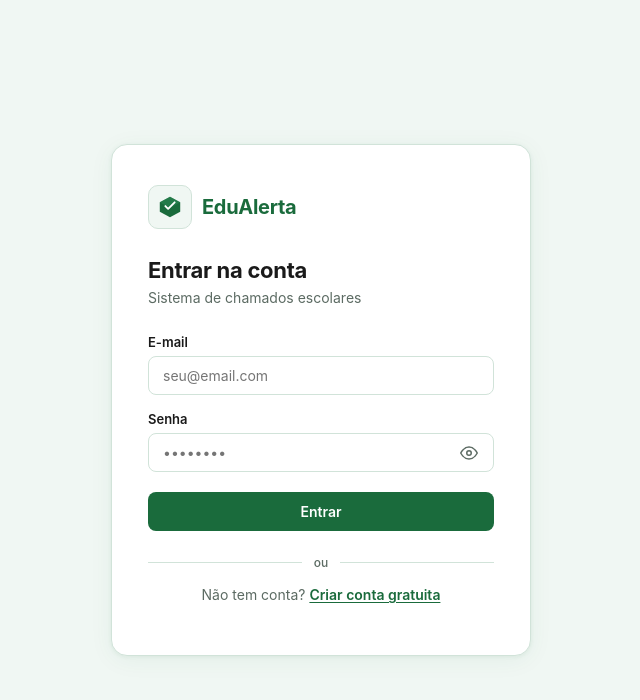
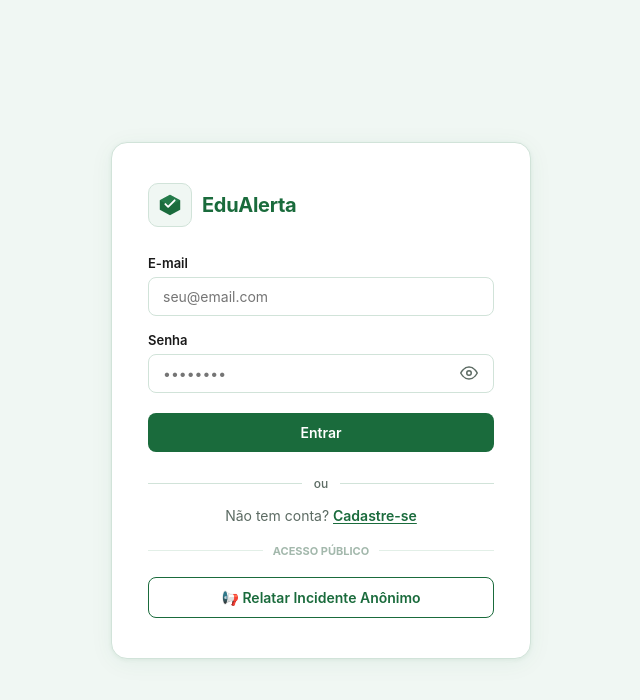
Before and after one commit to aleatorio101/AEP-5S-2BIM, a React app in the folder frontend/: page / in a window 1280 px wide. Shown: the top 700 px of the page, without its empty margins (319-959 px from the left). Built offline with nearby package versions, Linux system fonts and the light colour scheme; the HTML template or start-up script is replaced by a standard one.

Commit message:
implementa login anonimo e fixes diversos no login

```diff
--- a/frontend/package.json
+++ b/frontend/package.json
@@ -11,7 +11,8 @@
   },
   "dependencies": {
     "react": "^19.2.7",
-    "react-dom": "^19.2.7"
+    "react-dom": "^19.2.7",
+    "react-router-dom": "^7.17.0"
   },
   "devDependencies": {
     "@eslint/js": "^10.0.1",
--- a/frontend/src/App.jsx
+++ b/frontend/src/App.jsx
@@ -1,4 +1,4 @@
-import { useState } from 'react';
+import React, { useState } from 'react';
 import { useAuth } from './context/AuthContext';
 import AuthPage from './pages/auth/AuthPage';
 import DashboardLayout from './components/layout/DashboardLayout';
@@ -53,7 +53,6 @@ export default function App() {
   );
 }
 
-// Telas auxiliares simples
 function LoadingScreen() {
   return (
     <div style={{ minHeight: '100vh', backgroundColor: '#F0F7F3', display: 'flex', alignItems: 'center', justifyContent: 'center', fontFamily: 'Inter, sans-serif' }}>
--- a/frontend/src/pages/auth/AuthPage.jsx
+++ b/frontend/src/pages/auth/AuthPage.jsx
@@ -5,12 +5,27 @@ import RegisterPage from './RegisterPage';
 export default function AuthPage() {
   const [view, setView] = useState('login');
   const [successMsg, setSuccessMsg] = useState('');
+  const [protocoloBuscado, setProtocoloBuscado] = useState('');
 
   function handleRegisterSuccess() {
     setSuccessMsg('Conta criada com sucesso! Faça login para continuar.');
     setView('login');
   }
 
+  // Lógica quando o cidadão clica em "Relatar Incidente Anônimo"
+  function handleAcessoAnonimo() {
+    setView('chamado_anonimo');
+    // Futuramente, você pode renderizar o formulário público aqui ou disparar um evento para o App.jsx
+  }
+
+  // Lógica quando o cidadão digita o protocolo e clica em Buscar
+  function handleBuscarProtocolo(protocolo) {
+    setProtocoloBuscado(protocolo);
+    setView('acompanhar_protocolo');
+    // Futuramente, você usará esse 'protocolo' para fazer o GET na API pública
+  }
+
+  // 1. Tela de Cadastro
   if (view === 'register') {
     return (
       <RegisterPage
@@ -20,10 +35,59 @@ export default function AuthPage() {
     );
   }
 
+  // 2. Tela de Abertura de Chamado Anônimo (Estado Novo)
+  if (view === 'chamado_anonimo') {
+    return (
+      <div style={styles.devContainer}>
+        <h2>Formulário de Chamado Anônimo</h2>
+        <p>Aqui você criará a tela que consome o endpoint: <strong>POST /api/chamados/anonimo</strong></p>
+        <button onClick={() => setView('login')} style={styles.btnVoltar}>Voltar para o Login</button>
+      </div>
+    );
+  }
+
+  // 3. Tela de Acompanhar por Protocolo (Estado Novo)
+  if (view === 'acompanhar_protocolo') {
+    return (
+      <div style={styles.devContainer}>
+        <h2>Acompanhar Chamado Público</h2>
+        <p>Buscando informações do protocolo: <strong>{protocoloBuscado}</strong></p>
+        <p>Aqui você criará a tela que consome o endpoint: <strong>GET /api/chamados/acompanhar/{"{"}protocolo{"}"}</strong></p>
+        <button onClick={() => setView('login')} style={styles.btnVoltar}>Voltar para o Login</button>
+      </div>
+    );
+  }
+
+  // Default: Tela de Login (Com as novas funções mapeadas nas propriedades corretas)
   return (
     <LoginPage
       onSwitchToRegister={() => { setSuccessMsg(''); setView('register'); }}
       successMessage={successMsg}
+      onAcessarAnonimo={handleAcessoAnonimo}
+      onBuscarProtocolo={handleBuscarProtocolo}
     />
   );
 }
+
+// Estilos temporários apenas para você ver os novos painéis funcionando ao clicar nos botões anônimos
+const styles = {
+  devContainer: {
+    padding: '40px',
+    backgroundColor: '#FFFFFF',
+    borderRadius: '12px',
+    maxWidth: '500px',
+    margin: '100px auto',
+    textAlign: 'center',
+    boxShadow: '0 4px 12px rgba(0,0,0,0.1)',
+    fontFamily: 'sans-serif'
+  },
+  btnVoltar: {
+    marginTop: '20px',
+    padding: '10px 20px',
+    backgroundColor: '#1A6B3C',
+    color: '#fff',
+    border: 'none',
+    borderRadius: '6px',
+    cursor: 'pointer'
+  }
+};
--- a/frontend/src/pages/auth/LoginPage.jsx
+++ b/frontend/src/pages/auth/LoginPage.jsx
@@ -1,74 +1,88 @@
-import { useState } from 'react';
+import React, { useState } from 'react';
 import { useAuth } from '../../context/AuthContext';
 import { s } from '../../components/styles/authStyles';
 import { Eye, EyeOff, AlertIcon, CheckIcon, Spinner } from '../../components/ui/Icons';
 import Brand from '../../components/ui/Brand';
 import Field from '../../components/ui/Field';
 
-export default function LoginPage({ onSwitchToRegister, successMessage }) {
-  const { login } = useAuth();
-
-  const [form, setForm] = useState({ email: '', senha: '' });
+export default function LoginPage({ onSwitchToRegister, successMessage, onAcessarAnonimo, onBuscarProtocolo }) {
+  const [email, setEmail] = useState('');
+  const [senha, setSenha] = useState('');
+  const [protocoloBusca, setProtocoloBusca] = useState('');
   const [erro, setErro] = useState('');
   const [loading, setLoading] = useState(false);
   const [showPass, setShowPass] = useState(false);
 
-  function handleChange(e) {
-    setForm(prev => ({ ...prev, [e.target.name]: e.target.value }));
-    if (erro) setErro('');
-  }
+  const { login } = useAuth();
 
-  async function handleSubmit(e) {
+  const handleSubmit = async (e) => {
     e.preventDefault();
-    if (!form.email || !form.senha) {
-      setErro('Preencha e-mail e senha.');
-      return;
-    }
+    setErro('');
     setLoading(true);
-    setErro('');
+
     try {
-      await login(form.email, form.senha);
+      await login(email, senha);
     } catch (err) {
-      setErro(err.message || 'E-mail ou senha incorretos.');
+      console.error(err);
+      if (err.response?.status === 403) {
+        setErro('Esta conta foi desativada pelo administrador.');
+      } else {
+        setErro('E-mail ou senha incorretos. Tente novamente.');
+      }
     } finally {
       setLoading(false);
     }
-  }
+  };
+
+  const handleBuscarProtocolo = (e) => {
+    e.preventDefault();
+    if (!protocoloBusca.trim()) return;
+    if (onBuscarProtocolo) onBuscarProtocolo(protocoloBusca.trim());
+  };
 
   return (
-    <div style={s.page}>
-      <div style={s.card}>
+    <div style={s.page || s.container || {}}>
+      <div style={s.card || {}}>
         <Brand />
-        <h1 style={s.heading}>Entrar na conta</h1>
-        <p style={s.subheading}>Sistema de chamados escolares</p>
 
-        <form onSubmit={handleSubmit} noValidate style={s.form}>
+        {successMessage && (
+          <div style={{ ...s.errorBox, backgroundColor: '#E2EFE7', color: '#1A6B3C', borderColor: '#D1E3D9', display: 'flex', gap: '8px', alignItems: 'center', padding: '10px', borderRadius: '6px', marginBottom: '15px' }} role="alert">
+            <CheckIcon /><span>{successMessage}</span>
+          </div>
+        )}
+
+        <form onSubmit={handleSubmit} style={s.form || {}}>
           <Field label="E-mail" htmlFor="email">
-            <input id="email" type="email" name="email" autoComplete="email" placeholder="seu@email.com"
-              value={form.email} onChange={handleChange}
-              style={{ ...s.input, ...(erro ? s.inputError : {}) }} />
+            <input
+              id="email"
+              type="email"
+              placeholder="seu@email.com"
+              value={email}
+              onChange={(e) => setEmail(e.target.value)}
+              required
+              style={s.input}
+            />
           </Field>
 
           <Field label="Senha" htmlFor="senha">
             <div style={{ position: 'relative' }}>
-              <input id="senha" type={showPass ? 'text' : 'password'} name="senha" autoComplete="current-password" placeholder="••••••••"
-                value={form.senha} onChange={handleChange}
-                style={{ ...s.input, paddingRight: '44px', ...(erro ? s.inputError : {}) }} />
-              <button type="button" onClick={() => setShowPass(v => !v)} style={s.eyeBtn}
-                aria-label={showPass ? 'Ocultar senha' : 'Mostrar senha'}>
+              <input
+                id="senha"
+                type={showPass ? 'text' : 'password'}
+                placeholder="••••••••"
+                value={senha}
+                onChange={(e) => setSenha(e.target.value)}
+                required
+                style={{ ...s.input, paddingRight: '44px' }}
+              />
+              <button type="button" onClick={() => setShowPass(v => !v)} style={s.eyeBtn} aria-label={showPass ? 'Ocultar senha' : 'Mostrar senha'}>
                 {showPass ? <EyeOff /> : <Eye />}
               </button>
             </div>
           </Field>
 
-          {successMessage && (
-            <div style={s.successBox} role="status">
-              <CheckIcon /><span>{successMessage}</span>
-            </div>
-          )}
-
           {erro && (
-            <div style={s.errorBox} role="alert">
+            <div style={s.errorBox || {}} role="alert">
               <AlertIcon /><span>{erro}</span>
             </div>
           )}
@@ -78,16 +92,36 @@ export default function LoginPage({ onSwitchToRegister, successMessage }) {
           </button>
         </form>
 
-        <div style={s.divider}>
-          <span style={s.dividerLine} />
-          <span style={s.dividerText}>ou</span>
-          <span style={s.dividerLine} />
+        <div style={s.divider || { display: 'flex', alignItems: 'center', margin: '20px 0' }}>
+          <span style={s.dividerLine || { flex: 1, height: '1px', backgroundColor: '#E2EFE7' }} />
+          <span style={s.dividerText || { padding: '0 10px', color: '#A3B8AC', fontSize: '12px' }}>ou</span>
+          <span style={s.dividerLine || { flex: 1, height: '1px', backgroundColor: '#E2EFE7' }} />
         </div>
 
-        <p style={s.registerText}>
+        <p style={s.loginText || { textAlign: 'center', fontSize: '14px' }}>
           Não tem conta?{' '}
-          <button type="button" onClick={onSwitchToRegister} style={s.linkBtn}>Criar conta gratuita</button>
+          <button type="button" onClick={onSwitchToRegister} style={s.linkBtn}>Cadastre-se</button>
         </p>
+
+        {/* --- ADICIONADO: SEÇÃO DE ACESSO ANÔNIMO INTEGRADO --- */}
+        <div style={{ display: 'flex', alignItems: 'center', margin: '20px 0 15px 0' }}>
+          <span style={{ flex: 1, height: '1px', backgroundColor: '#E2EFE7' }} />
+          <span style={{ padding: '0 10px', color: '#A3B8AC', fontSize: '11px', fontWeight: 'bold' }}>ACESSO PÚBLICO</span>
+          <span style={{ flex: 1, height: '1px', backgroundColor: '#E2EFE7' }} />
+        </div>
+
+        <div style={{ display: 'flex', flexDirection: 'column', gap: '10px' }}>
+          <button
+            type="button"
+            onClick={onAcessarAnonimo}
+            style={{ ...s.btnPrimary, backgroundColor: '#FFFFFF', color: '#1A6B3C', border: '1px solid #1A6B3C' }}
+          >
+            📢 Relatar Incidente Anônimo
+          </button>
+
+
+        </div>
+
       </div>
     </div>
   );
```
Also changed, not shown: 1 other file (tests, documents, lock files or other folders).
